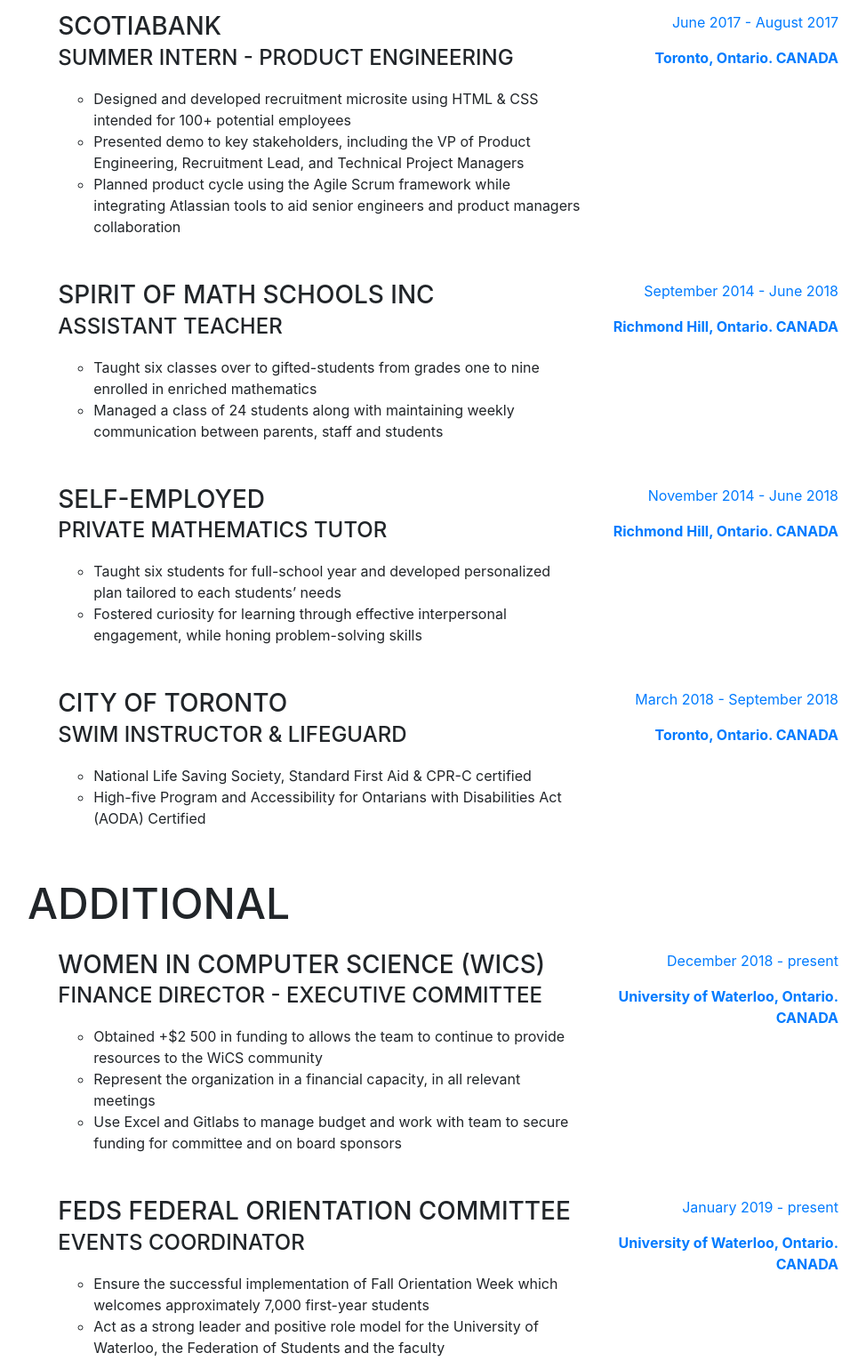
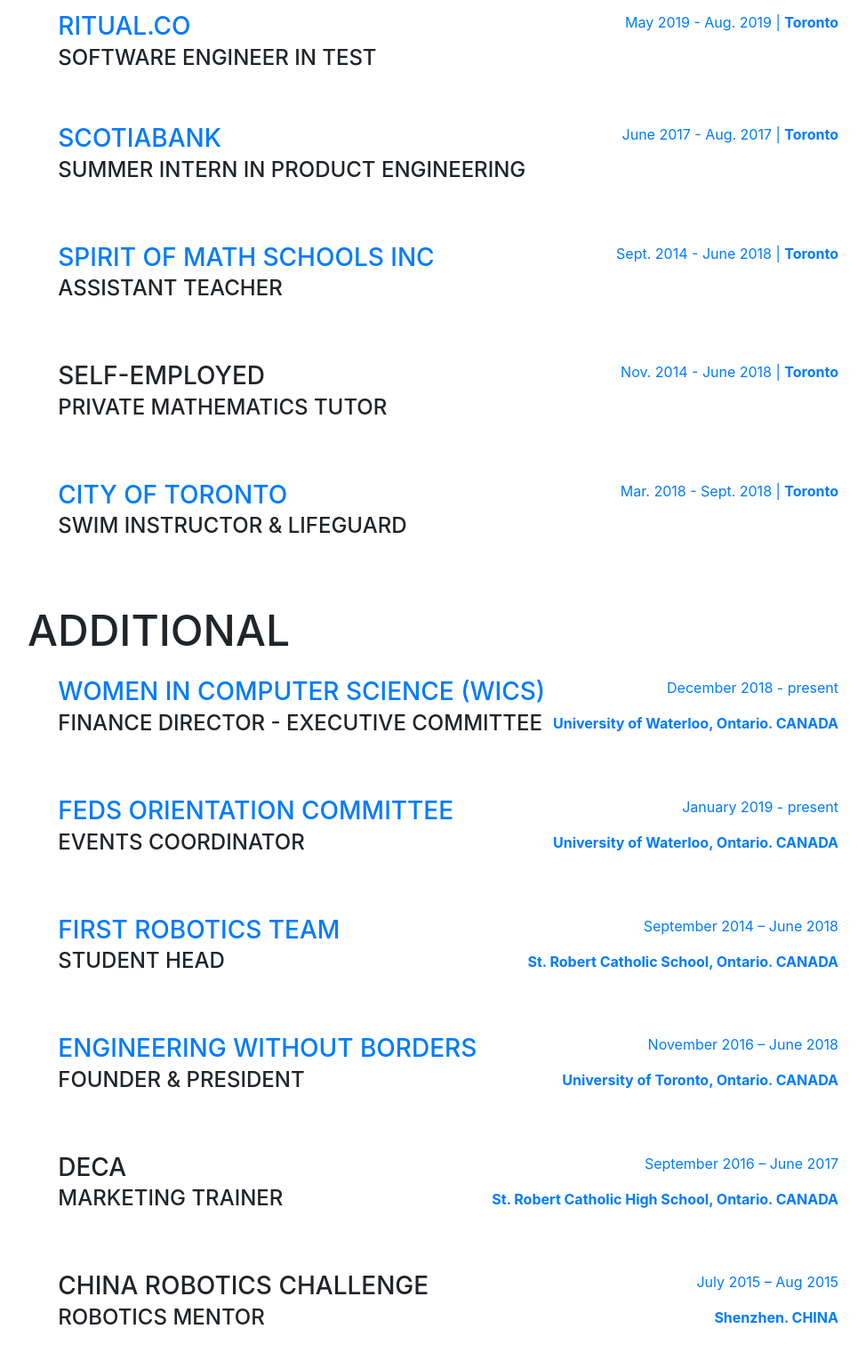
Before and after one commit to itscaroline/Resume, a website with bundled scripts: page index.html in a window 1280 px wide. Shown: the part 1010-2540 px from the top of the page at 89% size, without its empty margins (289-1263 px from the left). Built offline with nearby package versions, Linux system fonts and the light colour scheme; a web font is replaced by a local one.

Commit message:
Updated Experiences

```diff
--- a/index.html
+++ b/index.html
@@ -89,16 +89,18 @@
           <div class="social-icons">
 
             <!-- <a href="file:///Users/caroline/Documents/GitHub/Resume/documents/resume.pdf"> -->
-            <a href="documents/resume.pdf">
-
+            <a href="documents/CC_v1 bold.pdf">
               <i class="fa fa-file-text"></i>
             </a>
+
             <a href="https://www.linkedin.com/in/itscarolinechen/">
               <i class="fab fa-linkedin-in"></i>
             </a>
+
             <a href="https://github.com/itscaroline">
               <i class="fab fa-github"></i>
             </a>
+
             <a href="mailto:carolinec.edu@gmail.com">
               <i class="fa fa-paper-plane"></i>
             </a>
@@ -119,31 +121,61 @@
 
             <div class="resume-item d-flex flex-column flex-md-row mb-5">
               <div class="resume-content mr-auto">
-                <h3 class="mb-0">Scotiabank </h3>
-                <div class="subheading mb-3">Summer Intern - Product Engineering</div>
+                <a href="http://ritual.co">
+                  <h3 class="mb-0"> Ritual.Co </h3>
+                </a>
+                <div class="subheading mb-2"> Software Engineer in Test </div>
+
+                <!--
                 <ul>
-                  <li> Designed and developed recruitment microsite using HTML & CSS intended for 100+ potential employees</li>
+                  <li> Served as Product Manager driving i18n for core digital products across 4 languages & countries </li>
+                  <li> Led team of 10 and worked with cross department teams to meet back-to-back launch deadlines spanning over 6 weeks </li>
+                  <li> Developed automation scripts to test and flag issues using Selenium, Python, MySQL and RobotFramework </li>
+                  <li> Planned and executed automated and manual smoke & sanity tests for iOS, Android and Web products </li>
+                </ul>
+                -->
+              </div>
+              <div class="resume-date text-md-right">
+                <span class="text-primary"><p>May 2019 - Aug. 2019 | <b>Toronto</b></p> </span>
+              </div>
+            </div>
+
+
+            <div class="resume-item d-flex flex-column flex-md-row mb-5">
+              <div class="resume-content mr-auto">
+                <a href="https://jobs.scotiabank.com/">
+                  <h3 class="mb-0">Scotiabank</h3>
+                </a>
+                <div class="subheading mb-3">Summer Intern in Product Engineering</div>
+                <!--
+                <ul>
+                  <li> Programmed a careers microsite for over 30k potential users intended for external recruitment</li>
+                  <li> Designed scale-able wire-frames & mock-ups by evaluating project requirements, stakeholder KPI and features priorities using Agile, Jekyll, Bootstrap, HTML & CSS</li>
                   <li> Presented demo to key stakeholders, including the VP of Product Engineering, Recruitment Lead, and Technical Project Managers</li>
-                  <li> Planned product cycle using the Agile Scrum framework while integrating Atlassian tools to aid senior engineers and product managers collaboration</li>
                 </ul>
+              -->
 
               </div>
               <div class="resume-date text-md-right">
-                <span class="text-primary"><p>June 2017 - August 2017</p> <b>Toronto, Ontario. CANADA</b></span>
+                <span class="text-primary"><p>June 2017 - Aug. 2017 | <b>Toronto</b></p> </span>
               </div>
             </div>
 
             <div class="resume-item d-flex flex-column flex-md-row mb-5">
               <div class="resume-content mr-auto">
+                <a href="https://www.spiritofmath.com/">
                   <h3 class="mb-0">Spirit of Math Schools Inc</h3>
+                </a>
                 <div class="subheading mb-3">Assistant Teacher</div>
+                <!--
                 <ul>
                 <li>Taught six classes over to gifted-students from grades one to nine enrolled in enriched mathematics</li>
                 <li>Managed a class of 24 students along with maintaining weekly communication between parents, staff and students</li>
                 </ul>
+              -->
                 </div>
               <div class="resume-date text-md-right">
-                <span class="text-primary"><p>September 2014 - June 2018</p><b>Richmond Hill, Ontario. CANADA</b></span>
+                <span class="text-primary"><p>Sept. 2014 - June 2018 | <b>Toronto</b></p> </span>
               </div>
             </div>
 
@@ -151,27 +183,33 @@
               <div class="resume-content mr-auto">
                 <h3 class="mb-0">Self-Employed</h3>
                 <div class="subheading mb-3">Private Mathematics Tutor</div>
+                <!--
                 <ul>
                 <li>  Taught six students for full-school year and developed personalized plan tailored to each students’ needs </li>
                 <li> Fostered curiosity for learning through effective interpersonal engagement, while honing problem-solving skills </li>
                 </ul>
+              -->
                 </div>
               <div class="resume-date text-md-right">
-                <span class="text-primary"><p>November 2014 - June 2018</p><b>Richmond Hill, Ontario. CANADA</b></span>
+                <span class="text-primary"><p>Nov. 2014 - June 2018 | <b>Toronto</b> </p></span>
               </div>
             </div>
 
             <div class="resume-item d-flex flex-column flex-md-row mb-5">
               <div class="resume-content mr-auto">
+                <a href="https://www.toronto.ca/">
                   <h3 class="mb-0">City of Toronto</h3>
+                </a>
                 <div class="subheading mb-3">Swim Instructor & Lifeguard</div>
+                <!--
                 <ul>
                 <li> National Life Saving Society, Standard First Aid & CPR-C certified </li>
                 <li> High-five Program and Accessibility for Ontarians with Disabilities Act (AODA) Certified </li>
                 </ul>
+              -->
                 </div>
               <div class="resume-date text-md-right">
-                <span class="text-primary"><p>March 2018 - September 2018</p><b>Toronto, Ontario. CANADA</b></span>
+                <span class="text-primary"><p>Mar. 2018 - Sept. 2018 | <b>Toronto</b> </p></span>
               </div>
             </div>
 
@@ -184,13 +222,17 @@
 
                       <div class="resume-item d-flex flex-column flex-md-row mb-5">
             <div class="resume-content mr-auto">
+              <a href="https://cs.uwaterloo.ca/wics">
                 <h3 class="mb-0">Women in Computer Science (WiCS)</h3>
+              </a>
               <div class="subheading mb-3">Finance Director - Executive Committee</div>
+              <!--
               <ul>
                 <li> Obtained +$2 500 in funding to allows the team to continue to provide resources to the WiCS community </li>
                 <li> Represent the organization in a financial capacity, in all relevant meetings </li>
                 <li> Use Excel and Gitlabs to manage budget and work with team to secure funding for committee and on board sponsors </li>
               </ul>
+            -->
 
             </div>
             <div class="resume-date text-md-right">
@@ -200,12 +242,16 @@
 
           <div class="resume-item d-flex flex-column flex-md-row mb-5">
             <div class="resume-content mr-auto">
-    <h3 class="mb-0">FEDs Federal Orientation Committee</h3>
+              <a href="https://wusa.ca">
+                <h3 class="mb-0">Feds Orientation Committee</h3>
+              </a>
               <div class="subheading mb-3">Events Coordinator</div>
+              <!--
               <ul>
               <li>Ensure the successful implementation of Fall Orientation Week which welcomes approximately 7,000 first-year students </li>
               <li>Act as a strong leader and positive role model for the University of Waterloo, the Federation of Students and the faculty </li>
               </ul>
+            -->
               </div>
             <div class="resume-date text-md-right">
               <span class="text-primary"><p>January 2019 - present </p> <b> University of Waterloo, Ontario. CANADA</b></span>
@@ -215,31 +261,42 @@
 
             <div class="resume-item d-flex flex-column flex-md-row mb-5">
               <div class="resume-content mr-auto">
+                <a href="https://www.firstinspires.org/robotics/frc">
                   <h3 class="mb-0">FIRST Robotics Team</h3>
+                </a>
                 <div class="subheading mb-3">Student Head</div>
+                <!--
                 <ul>
                 <li>Champions of the Greater Toronto Central Regional among 41 teams</li>
                 <li>World Championship Quarter-finalist placing 7 out of 75 ranked teams</li>
                 <li>Rewarded Engineering Inspiration Award at a regional competition</li>
                 </ul>
+              -->
                 </div>
               <div class="resume-date text-md-right">
-                <span class="text-primary"><p>Sept 2014 – Jun 2018</p><b>St. Robert Catholic School, Ontario. CANADA</b></span>
+                <span class="text-primary"><p>September 2014 – June 2018</p><b>St. Robert Catholic School, Ontario. CANADA</b></span>
               </div>
             </div>
 
             <div class="resume-item d-flex flex-column flex-md-row mb-5">
               <div class="resume-content mr-auto">
+                <a href="https://utoronto.ewb.ca/en/about-us/portfolios/youth-engagement/">
                   <h3 class="mb-0">Engineering without Borders</h3>
-                <div class="subheading mb-3">Founder & President (Global Development Club)</div>
+                </a>
+
+                <li href="https://www.facebook.com/StRobertGD/">
+                  <div class="subheading mb-3">Founder & President</div>
+                </li>
+                <!--
                 <ul>
                 <li>Awarded first place for Innovative Design Challenge and Best Overall design at provincial competition</li>
                 <li>Increased membership over 200% within a year of inception</li>
                 <li> Founded the St. Robert Club in partnership with Engineering without Borders x University of Toronto </li>
                 </ul>
+              -->
                 </div>
               <div class="resume-date text-md-right">
-                <span class="text-primary"><p>Nov 2016 – Jun 2018</p><b>University of Toronto, Ontario. CANADA</b></span>
+                <span class="text-primary"><p>November 2016 – June 2018</p><b>University of Toronto, Ontario. CANADA</b></span>
               </div>
             </div>
 
@@ -247,10 +304,12 @@
               <div class="resume-content mr-auto">
                 <h3 class="mb-0">DECA</h3>
                 <div class="subheading mb-3">Marketing Trainer</div>
+                <!--
                 <ul>
                 <li>Prepare training documentation for 20+ students in marketing cluster</li>
                 <li>Critique and facilitate mock interviews in preparation for provincials</li>
                 </ul>
+              -->
                 </div>
               <div class="resume-date text-md-right">
                 <span class="text-primary"><p> September 2016 – June 2017 </p><b>St. Robert Catholic High School, Ontario. CANADA</b></span>
@@ -261,10 +320,12 @@
               <div class="resume-content mr-auto">
                 <h3 class="mb-0">China Robotics Challenge</h3>
                 <div class="subheading mb-3">Robotics Mentor</div>
+                <!--
                 <ul>
                 <li>Chosen to represent team from pool of 50+ member robotics team overseas</li>
                 <li>Volunteered as mentor and interpreter for over 20 international robotics teams to complete challenge in 2 weeks </li>
                 </ul>
+              -->
                 </div>
               <div class="resume-date text-md-right">
                 <span class="text-primary"><p>July 2015 – Aug 2015</p><b>Shenzhen. CHINA</b></span>
@@ -275,10 +336,12 @@
               <div class="resume-content mr-auto">
                 <h3 class="mb-0">Canadian Education Exchange Foundation</h3>
                 <div class="subheading mb-3">French Exchange Student</div>
+                <!--
                 <ul>
                 <li>Adapted to new environment and independent stay for 1 month using only french</li>
                 <li>Received International Baccalaureate French B Level</li>
                 </ul>
+              -->
                 </div>
               <div class="resume-date text-md-right">
                 <span class="text-primary"><p>July 2018 – Aug 2018</p><b> Paris, FRANCE</b></span>
@@ -297,7 +360,6 @@
             <div class="resume-content mr-auto">
               <h3 class="mb-0">University of Waterloo</h3>
               <div class="subheading mb-3">Bachelor of Computer Science ~ Honours Co-operative Program</div>
-
               <!-- <div>Honour Co-op Program</div> -->
               <!-- <p> Business Option & Statistics Specialization</p> -->
             </div>
@@ -357,13 +419,17 @@
               <i class="fa fa-scheme"></i>
             </li>
           </ul-->
+
           <ul class="fa-ul mb-0">
             <li>
               <i class="fa-li fa fa-check"></i>
                 Python</li>
             <li>
               <i class="fa-li fa fa-check"></i>
-              C </li>
+                C/C++ </li>
+            <li>
+              <i class="fa-li fa fa-check"></i>
+              Selenium </li>
             <li>
                 <i class="fa-li fa fa-check"></i>
                 Scheme</li>
@@ -380,8 +446,6 @@
                 <i class="fa-li fa fa-check"></i>
                 Git </li>
 
-
-
               </ul>
               <br>
 
@@ -390,7 +454,16 @@
           <ul class="fa-ul mb-0">
             <li>
               <i class="fa-li fa fa-check"></i>
+              IBM Professional Data Science Certification - Coursera | 2019 </li>
+
+            <li>
+              <i class="fa-li fa fa-check"></i>
+              Robot Framework Test Automation - Level 1 & Level 2 | 2019 </li>
+
+            <li>
+              <i class="fa-li fa fa-check"></i>
               Standard First Aid & CPR-C - National Lifesaving Society | 2018 </li>
+
             <li>
               <i class="fa-li fa fa-check"></i>
               National Lifeguard - National Lifesaving Society | 2016</li>
```
Also changed, not shown: 2 other files. Lines whose indentation alone changed are shown as unchanged.
